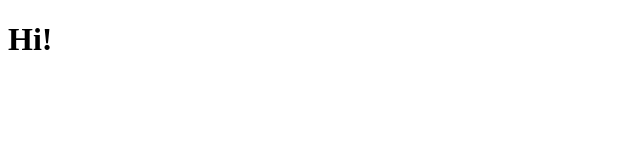
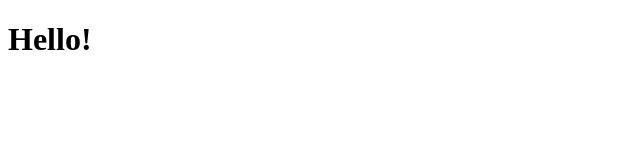
Before and after one commit to kbzha/GitDemo, a plain HTML site: page index.html in a window 1280 px wide. Shown: the full height of the page, 0-640 px from the left. Drawn offline with Linux system fonts and the light colour scheme.

Commit message:
hi is changed to hello

```diff
--- a/index.html
+++ b/index.html
@@ -6,6 +6,6 @@
     <title></title>
 </head>
 <body>
-    <h1>Hi!</h1>
+    <h1>Hello!</h1>
 </body>
 </html>
```
